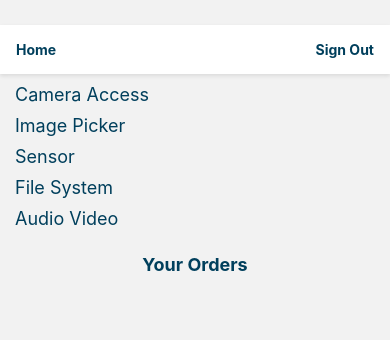
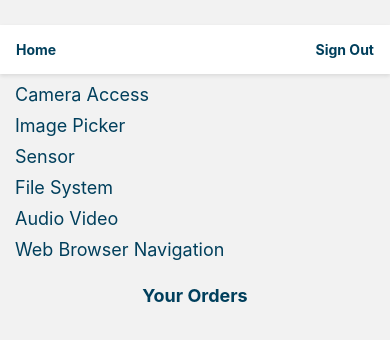
Before and after one commit to sanchit0496/react_native_scaffolding, a React Native app: screen /Profile in a window 390 px wide. Shown: the top 340 px of the page. Built offline with nearby package versions, Linux system fonts and the light colour scheme.

Commit message:
adding web browser screenn

```diff
--- a/StackNavigation.js
+++ b/StackNavigation.js
@@ -13,7 +13,7 @@ import ImagePickerScreen from './screens/ImagePickerScreen';
 import SensorScreen from './screens/SensorScreen';
 import FileSystemScreen from './screens/FileSystemScreen';
 import AudioVideoScreen from './screens/AudioVideoScreen';
-
+import WebBrowserScreen from './screens/WebBrowserScreen';
 
 const StackNavigator = () => {
     const Stack = createNativeStackNavigator();
@@ -32,6 +32,7 @@ const StackNavigator = () => {
         <Stack.Screen name="SensorScreen" component={SensorScreen} options={{headerShown:false}}/>
         <Stack.Screen name="FileSystemScreen" component={FileSystemScreen} options={{headerShown:false}}/>
         <Stack.Screen name="AudioVideoScreen" component={AudioVideoScreen} options={{headerShown:false}}/>
+        <Stack.Screen name="WebBrowserScreen" component={WebBrowserScreen} options={{headerShown:false}}/>
       </Stack.Navigator>
     </NavigationContainer>
   )
--- a/package.json
+++ b/package.json
@@ -26,6 +26,7 @@
     "expo-sensors": "^12.5.0",
     "expo-splash-screen": "~0.17.5",
     "expo-status-bar": "~1.4.2",
+    "expo-web-browser": "^12.5.0",
     "firebase": "^9.15.0",
     "lint": "^0.8.19",
     "loadash": "^1.0.0",
--- a/screens/ProfileScreen.js
+++ b/screens/ProfileScreen.js
@@ -50,6 +50,10 @@ const ProfileScreen = () => {
     navigation.replace("AudioVideoScreen")
   }
 
+  const webBrowserNavigation = () => {
+    navigation.replace("WebBrowserScreen")
+  }
+
   return (
     <>
       <SafeAreaView style={{ flex: 1 }}>
@@ -89,10 +93,16 @@ const ProfileScreen = () => {
           </Pressable>
         </View>
 
-
         <View>
           <Pressable onPress={audioVideoNavigation}>
             <Text style={styles.cameraAccess}>Audio Video</Text>
+          </Pressable>
+        </View>
+
+
+        <View>
+          <Pressable onPress={webBrowserNavigation}>
+            <Text style={styles.cameraAccess}>Web Browser Navigation</Text>
           </Pressable>
         </View>
 
--- /dev/null
+++ b/screens/WebBrowserScreen.js
@@ -0,0 +1,37 @@
+import React from 'react';
+import { View, Button, StyleSheet, Pressable, Text } from 'react-native';
+import * as WebBrowser from 'expo-web-browser';
+import { useNavigation } from '@react-navigation/native';
+
+
+const WebBrowserScreen = () => {
+  // Function to open a URL
+  const navigation = useNavigation()
+
+  const openWebPage = async () => {
+    await WebBrowser.openBrowserAsync('https://www.google.com');
+  };
+
+  const navigateProfile = () => {
+    navigation.replace('Profile')
+  }
+
+  return (
+    <View style={styles.container}>
+      <Button title="Open Web Page" onPress={openWebPage} />
+      <Pressable onPress={navigateProfile}>
+            <Text style={{ fontSize: 18, marginBottom: 10, color: '#003F5C', padding: 25 }}>Go To Profile</Text>
+        </Pressable>
+    </View>
+  );
+};
+
+const styles = StyleSheet.create({
+  container: {
+    flex: 1,
+    justifyContent: 'center',
+    alignItems: 'center',
+  }
+});
+
+export default WebBrowserScreen;
```
Also changed, not shown: 1 other file (tests, documents, lock files or other folders).
